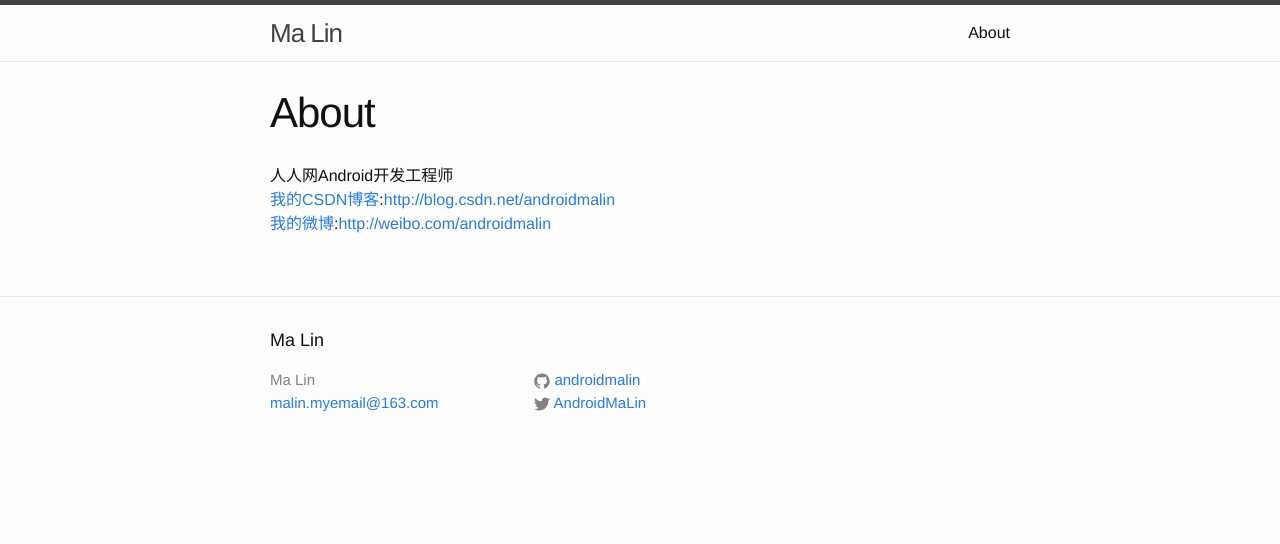
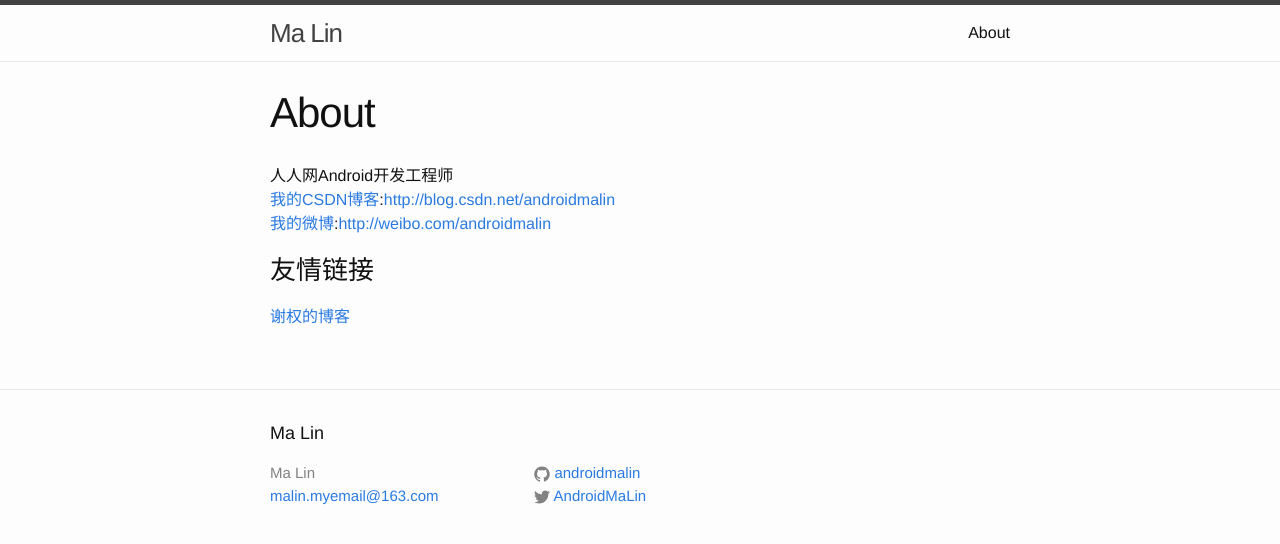
Before and after one commit to androidmalin/androidmalin.github.io, a Jekyll site: the page built from about.md, in a window 1280 px wide. Shown: the top 544 px of the page. Built offline with Jekyll 4.4.1, drawn with Linux system fonts in a browser that asks for light colours.

Commit message:
add the xiequan blog link

```diff
--- a/about.md
+++ b/about.md
@@ -7,3 +7,6 @@ permalink: /about/
 人人网Android开发工程师<br/>
 [我的CSDN博客](http://blog.csdn.net/androidmalin):[http://blog.csdn.net/androidmalin](http://blog.csdn.net/androidmalin)<br/>
 [我的微博](http://weibo.com/androidmalin):[http://weibo.com/androidmalin](http://weibo.com/androidmalin)<br/>
+
+### 友情链接<br/>
+[谢权的博客](https://xiequan.info/)
```
